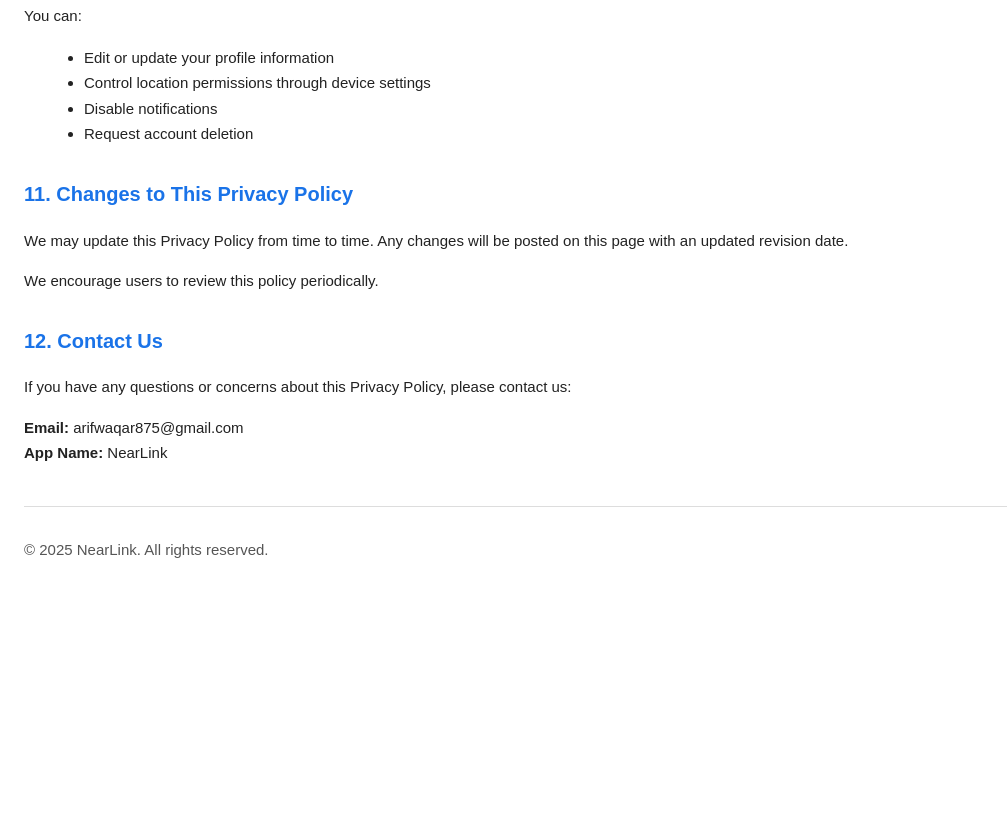
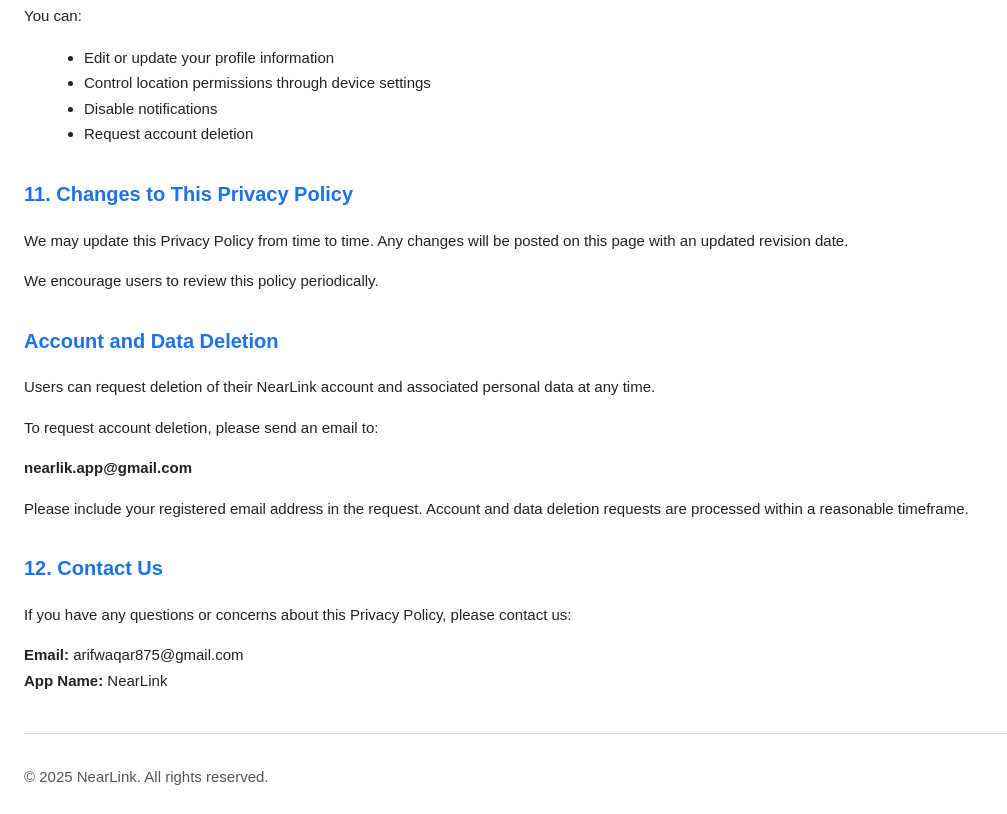
Before and after one commit to arifwaqar875-cmyk/nearlik-privacy-policy, a plain HTML site: page index.html in a window 1280 px wide. Shown: the part 2910-3724 px from the top of the page, without its empty margins (0-1007 px from the left). Before the commit the page ends 3496 px from the top, so only its background shows below. Drawn offline with Linux system fonts and the light colour scheme.

Commit message:
Revise privacy policy with account deletion details
Updated privacy policy to include account and data deletion section.

```diff
--- a/index.html
+++ b/index.html
@@ -231,6 +231,19 @@ We may update this Privacy Policy from time to time. Any changes will be posted
 <p>
 We encourage users to review this policy periodically.
 </p>
+<h2 id="account-deletion">Account and Data Deletion</h2>
+<p>
+Users can request deletion of their NearLink account and associated personal data at any time.
+</p>
+<p>
+To request account deletion, please send an email to:
+</p>
+<p>
+<strong>nearlik.app@gmail.com</strong>
+</p>
+<p>
+Please include your registered email address in the request. Account and data deletion requests are processed within a reasonable timeframe.
+</p>
 
 <h2>12. Contact Us</h2>
 <p>
```
